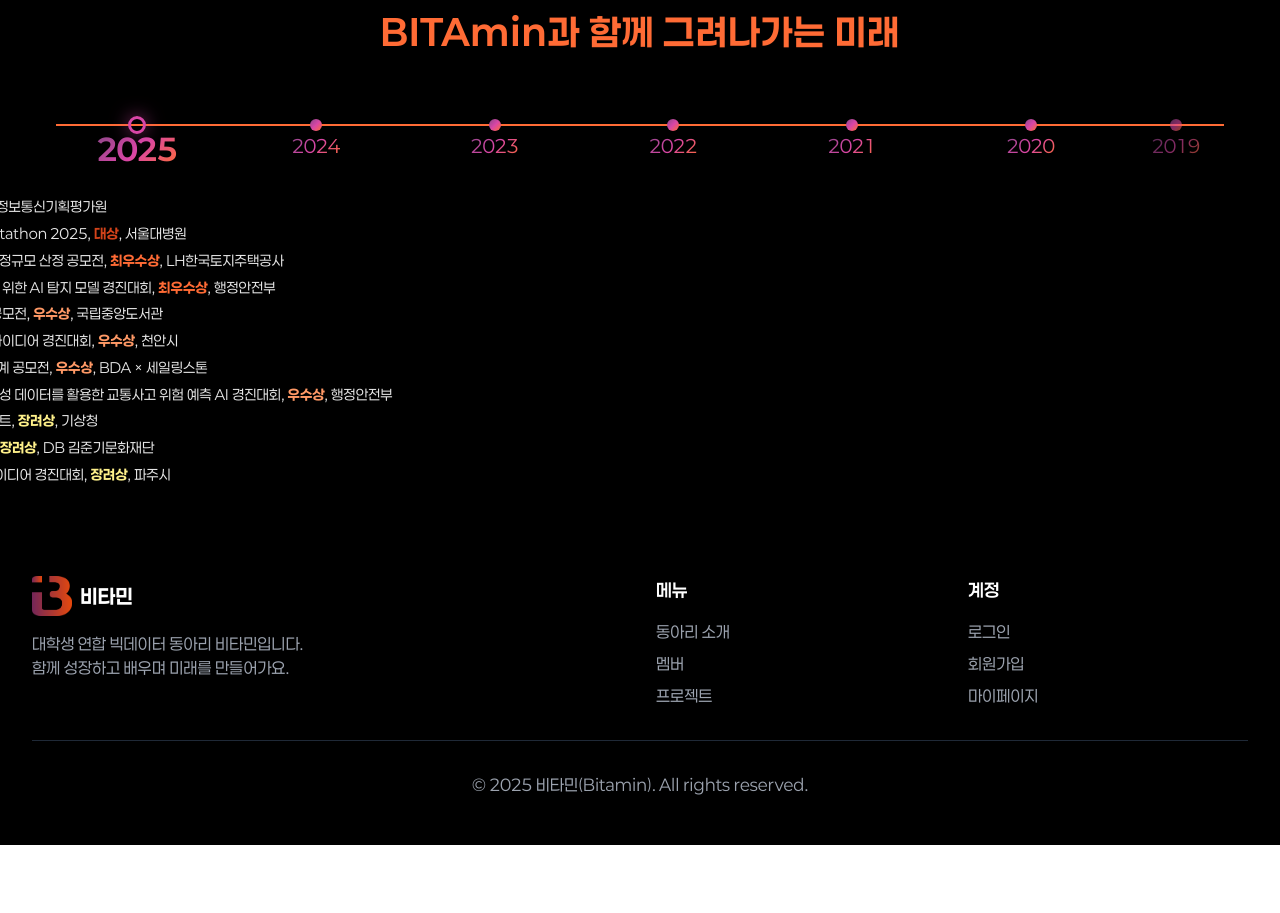
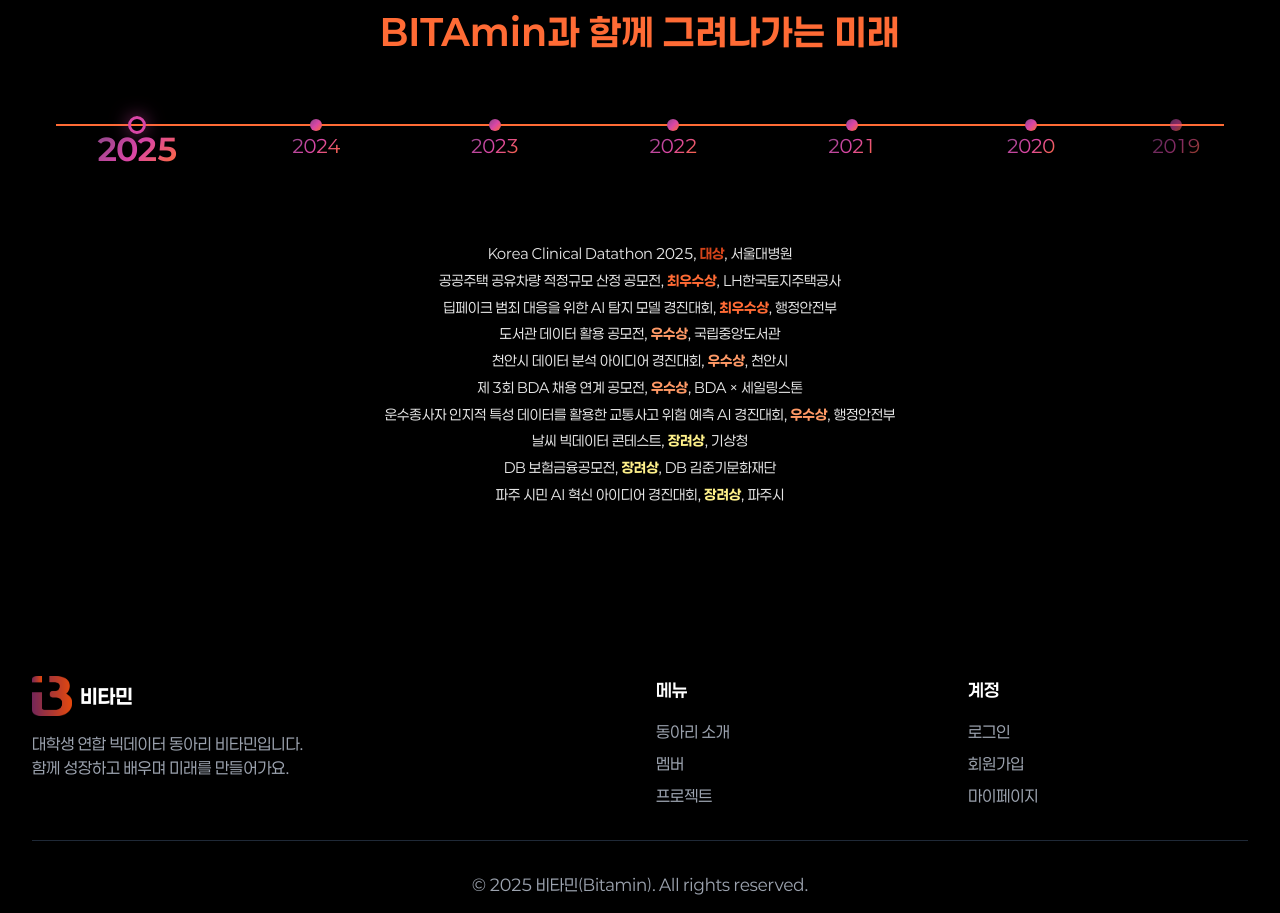
Before and after one commit to BITAmin-homepage/BITAmin-FrontEnd, a Next.js app: page /about in a window 1280 px wide. Shown: the part 3089-4002 px from the top of the page. Before the commit the page ends 3934 px from the top, so only its background shows below. Built offline with nearby package versions, Linux system fonts and the light colour scheme.

Commit message:
[fix] awards 중앙배치

```diff
--- a/app/about/components/awards.tsx
+++ b/app/about/components/awards.tsx
@@ -95,9 +95,9 @@ export default function AwardSection() {
         </h2>
 
         {/* 데스크톱 버전 - 타임라인 스타일 */}
-        <div className="hidden md:block max-w-full overflow-visible">
-          {/* 연도 + 수상 내역 */}
-          <div className="flex justify-center items-start w-full max-w-7xl mx-auto px-8 relative gap-4">
+        <div className="hidden md:block max-w-full">
+          {/* 연도 타임라인 */}
+          <div className="flex justify-center items-start w-full max-w-7xl mx-auto px-8 relative gap-4 mb-12">
             {/* 선 위치 */}
             <div className="absolute left-1/2 -translate-x-1/2 top-[8px] h-[2px] bg-[#ff6b35]" style={{ width: 'calc(100% - 4rem)' }} />
             {years.map((year, index) => {
@@ -124,7 +124,7 @@ export default function AwardSection() {
               const flexClass = isMainGroup ? "flex-1" : "w-24"
 
               return (
-                <div key={year} className={`flex flex-col items-center ${flexClass} relative min-h-[300px] transition-all duration-500`} style={{ opacity }}>
+                <div key={year} className={`flex flex-col items-center ${flexClass} relative transition-all duration-500`} style={{ opacity }}>
                   <button
                     onClick={() => setSelectedYear(year)}
                     onMouseEnter={() => setSelectedYear(year)}
@@ -161,16 +161,14 @@ export default function AwardSection() {
                       {year}
                     </span>
                   </button>
+                </div>
+              )
+            })}
+          </div>
 
-                  {/* 선택된 연도 설명 */}
-                  <div
-                    className={`absolute top-20 left-1/2 -translate-x-1/2 flex flex-col items-start gap-1 transition-all duration-500 ease-in-out ${
-                      selectedYear === year
-                        ? 'opacity-100 pointer-events-auto'
-                        : 'opacity-0 pointer-events-none'
-                    }`}
-                  >
-                    {awardsByYear[year].map((award, awardIndex) => {
+          {/* 수상 내역 - 화면 중앙에 고정 배치 */}
+          <div className="flex flex-col items-center gap-1 min-h-[300px]">
+            {awardsByYear[selectedYear].map((award, awardIndex) => {
               const parts = award.split(", ")
               const title = parts[0]
               const prize = parts[1]
@@ -178,14 +176,11 @@ export default function AwardSection() {
 
               return (
                 <div
-                          key={awardIndex}
-                          className="text-white/90 text-sm leading-relaxed whitespace-nowrap"
+                  key={`${selectedYear}-${awardIndex}`}
+                  className="text-white/90 text-sm leading-relaxed animate-fadeIn"
+                  style={{ animationDelay: `${awardIndex * 0.05}s` }}
                 >
                   {title}, <span className="font-bold" style={{ color: getPrizeColor(prize) }}>{prize}</span>, {organization}
-                        </div>
-                      )
-                    })}
-                  </div>
                 </div>
               )
             })}
```
Lines whose indentation alone changed are shown as unchanged.
